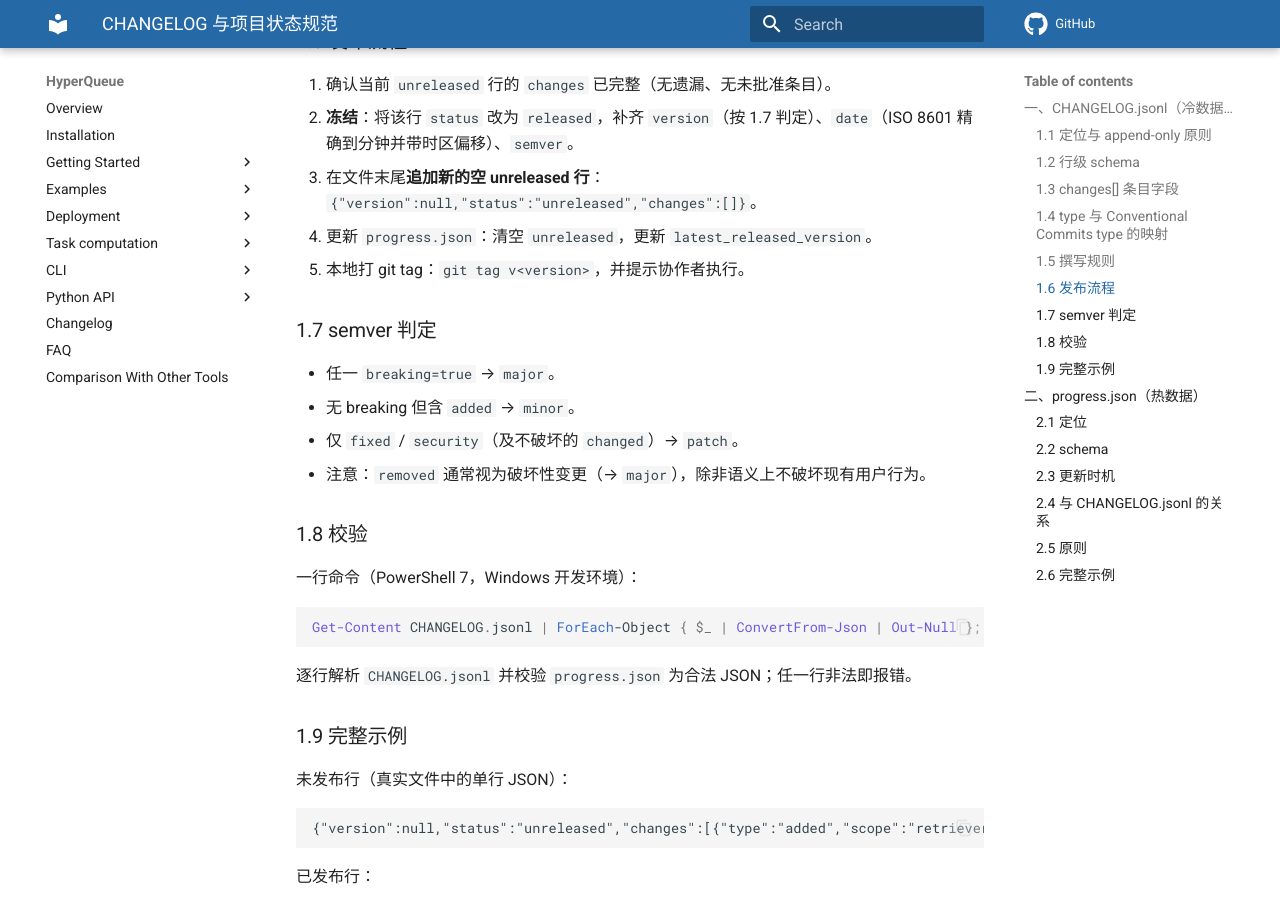
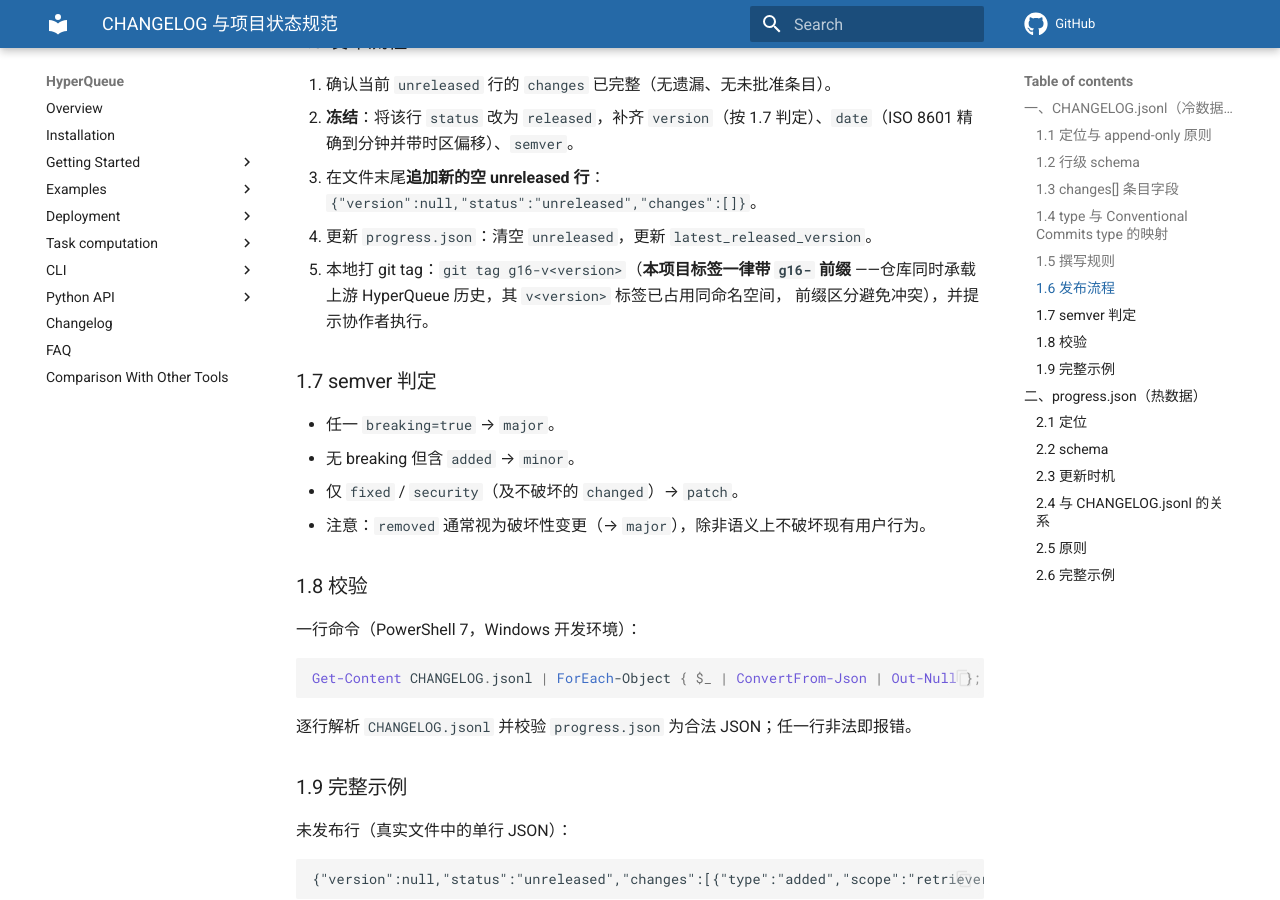
Before and after one commit to baizhancaiji/gauforge, an MkDocs documentation site: the page built from docs/references/changelog-spec.md, in a window 1280 px wide and 900 px high, scrolled down 2734 px. Built offline with MkDocs 1.6.1 and Material for MkDocs 9.7.7, drawn with Linux system fonts in a browser that asks for light colours; comment, search, counter and statistics services are not loaded; the version menu is left out.

Commit message:
docs(references): 发布流程标签改为 g16-v 前缀
- 上游 HyperQueue 的 v<version> 标签已占用同命名空间（v0.1.0 即上游历史提交）
- 本项目发布标签一律 g16-v<version>，首例 g16-v0.1.0 已落

```diff
--- a/docs/references/changelog-spec.md
+++ b/docs/references/changelog-spec.md
@@ -74,7 +74,9 @@
 2. **冻结**：将该行 `status` 改为 `released`，补齐 `version`（按 1.7 判定）、`date`（ISO 8601 精确到分钟并带时区偏移）、`semver`。
 3. 在文件末尾**追加新的空 unreleased 行**：`{"version":null,"status":"unreleased","changes":[]}`。
 4. 更新 `progress.json`：清空 `unreleased`，更新 `latest_released_version`。
-5. 本地打 git tag：`git tag v<version>`，并提示协作者执行。
+5. 本地打 git tag：`git tag g16-v<version>`（**本项目标签一律带 `g16-` 前缀**
+   ——仓库同时承载上游 HyperQueue 历史，其 `v<version>` 标签已占用同命名空间，
+   前缀区分避免冲突），并提示协作者执行。
 
 ### 1.7 semver 判定
 
```
